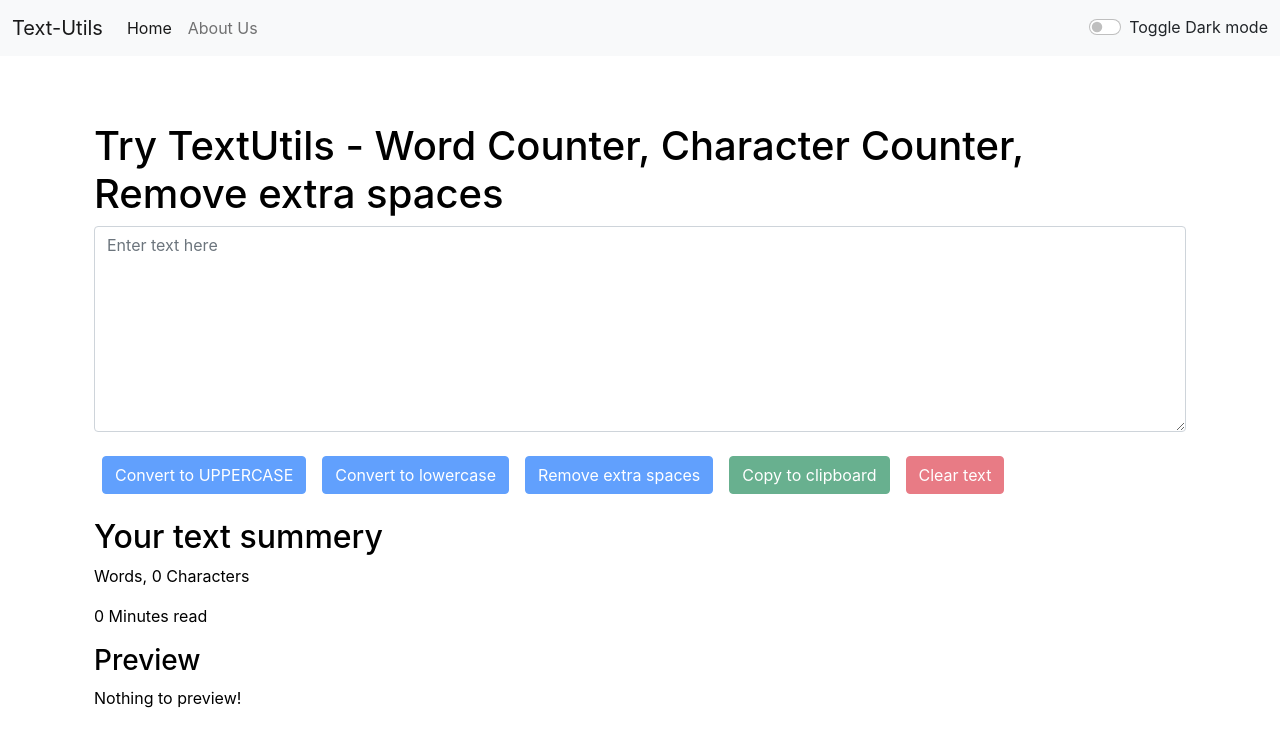
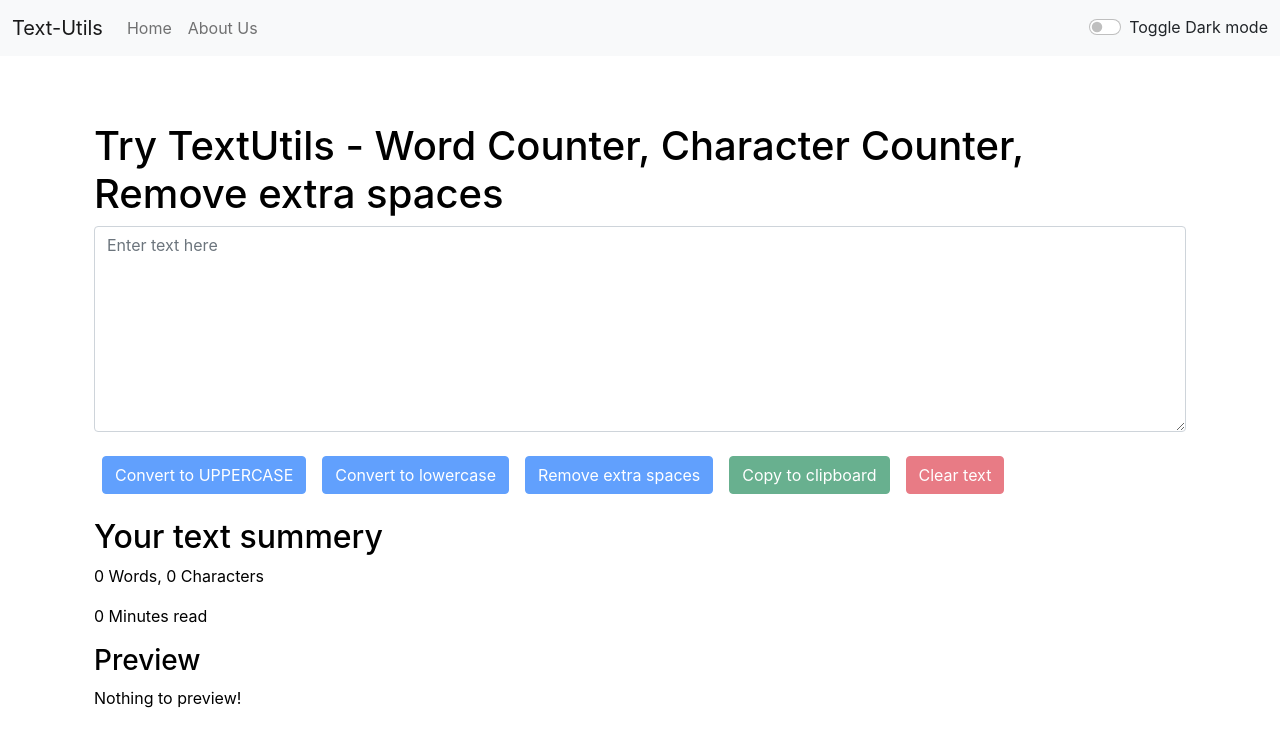
Before and after one commit to mrcoder991/textUtils-InReact, a React (Create React App) app: page / in a window 1280 px wide. Shown: the top 746 px of the page. Built offline with nearby package versions, Linux system fonts and the light colour scheme.

Commit message:
commit message

```diff
--- a/src/components/Navbar.js
+++ b/src/components/Navbar.js
@@ -24,10 +24,10 @@ export default function Navbar(props) {
         <div className="collapse navbar-collapse" id="navbarSupportedContent">
           <ul className="navbar-nav me-auto mb-2 mb-lg-0">
             <li className="nav-item">
-              <Link className="nav-link active" aria-current="page" to="/">
+              <Link className="nav-link" aria-current="page" to="/">
                 Home
               </Link>
-              {/* <a className="nav-link active" aria-current="page" href="#">
+              {/* <a className="nav-link" aria-current="page" href="#">
                 Home
               </a> */}
             </li>
--- a/src/components/TextForm.js
+++ b/src/components/TextForm.js
@@ -66,7 +66,7 @@ export default function TextForm(props) {
       </div>
       <div className="container my-3" style={{color: props.mode === "light" ? "black" : "white"}}>
         <h2>Your text summery</h2>
-        <p>{text.split(" ").filter((element) => {return element.length !== 0})} Words, {text.length} Characters</p>
+        <p>{text.split(/\s/).filter((element) => {return element.length !== 0}).length} Words, {text.length} Characters</p>
         <p>{Math.floor(0.008 * text.length)} Minutes read</p>
         <h3>Preview</h3>
         <p>{text === "" ? "Nothing to preview!" : text}</p>
```
